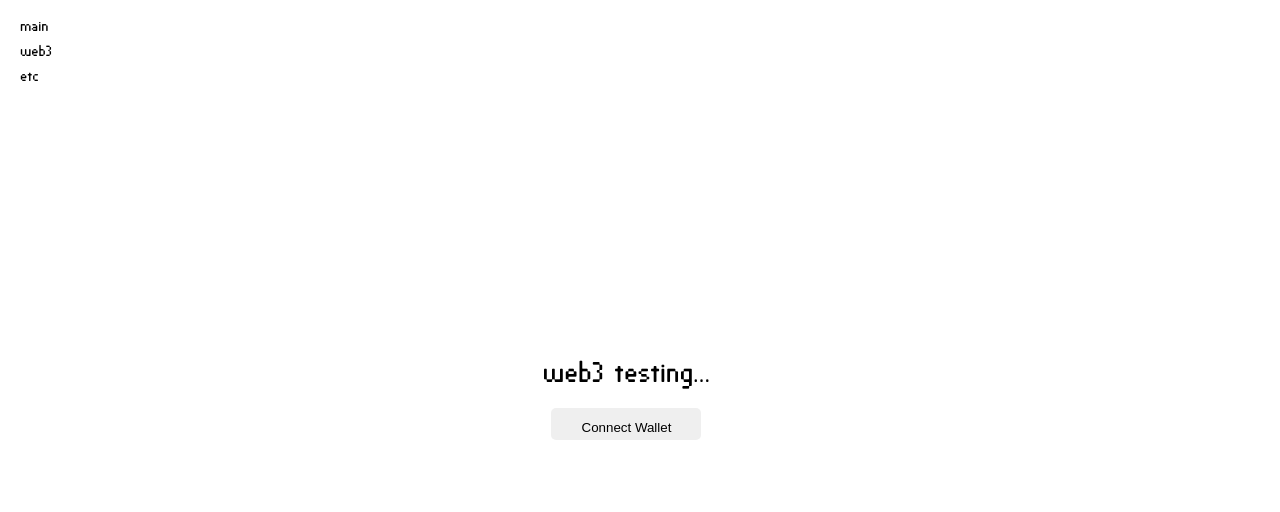
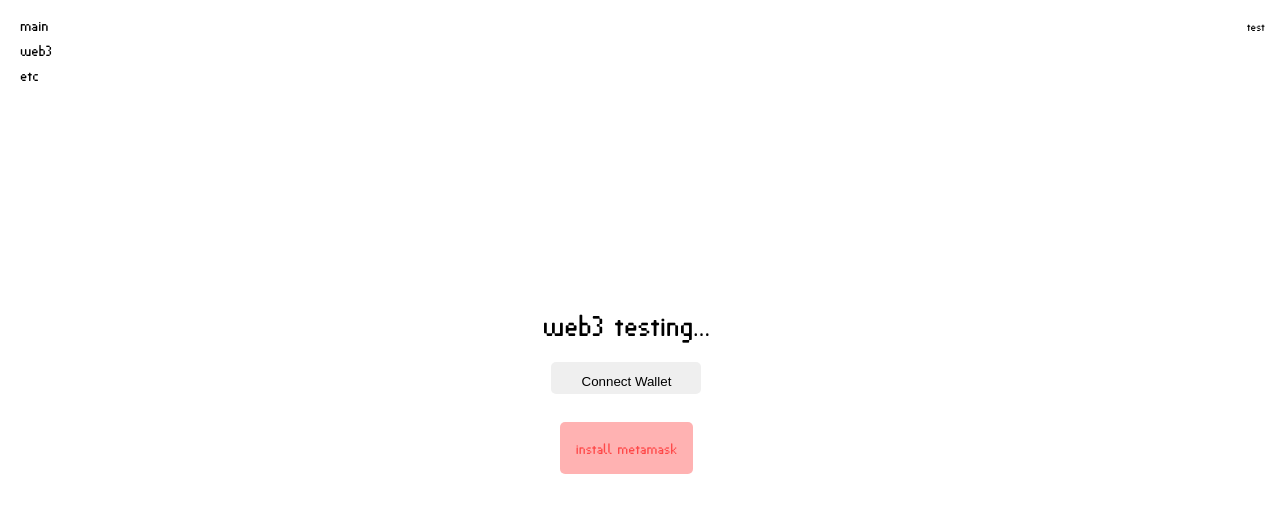
Before and after one commit to owenkrause/skuloop.dev, a Next.js app: page /web3 in a window 1280 px wide. Both pictures are taken after a click on the button "Connect Wallet". Shown: the top 512 px of the page. Built offline with nearby package versions, Linux system fonts and the light colour scheme.

Commit message:
stripe checkout

```diff
--- a/package.json
+++ b/package.json
@@ -10,6 +10,7 @@
     "react": "^17.0.2",
     "react-dom": "^17.0.2",
     "react-scripts": "5.0.0",
+    "stripe": "^8.212.0",
     "web-vitals": "^2.1.4"
   },
   "scripts": {
--- a/src/pages/etc.js
+++ b/src/pages/etc.js
@@ -1,9 +1,12 @@
 import Sidebar from '../components/Sidebar';
 
 const Etc = () => {
+
   return (
     <>
       <Sidebar />
+      <Link href="https://buy.stripe.com/dR65kTfhq0Vb5tCdQQ"></Link>
+      <button onClick>Checkout</button>
     </>
   )
 }
--- a/src/pages/web3.js
+++ b/src/pages/web3.js
@@ -10,6 +10,7 @@
   const [disable, setDisable] = useState(false);
   const [error, setError] = useState('');
   const [txnsuccess, setTxnSuccess] = useState(false);
+  const [totalWaves, setTotalWaves] = useState('');
 
   const contractAddress = '0xffEd6232229ac931855332d2e8D9d46FBa6EfABD';
   const contractABI = abi.abi;
@@ -54,7 +55,7 @@
       const { ethereum } = window;
 
       if (!ethereum) {
-        alert('Install MetaMask!');
+        setError('metamask');
         setIsConnecting(false);
         setDisable(false);
         return;
@@ -95,8 +96,7 @@
         const signer = provider.getSigner();
         const wavePortalContract = new ethers.Contract(contractAddress, contractABI, signer);
 
-        let count = await wavePortalContract.getTotalWaves();
-        console.log('Retrieved total wave count...', count.toNumber());
+        console.log('Retrieved total wave count...', getWaves());
 
         const waveTxn = await wavePortalContract.wave();
         console.log('Mining...', waveTxn.hash);
@@ -106,8 +106,8 @@
         setDisable(false);
         setIsConnecting(false);
         setTxnSuccess(true);
-        count = await wavePortalContract.getTotalWaves();
-        console.log('Retrieved total wave count...', count.toNumber());
+
+        console.log('Retrieved total wave count...', getWaves());
       } else {
         console.log('Ethereum object does not exist!');
       }
@@ -117,6 +117,10 @@
       setIsConnecting(false);
       setDisable(false);
     }
+  }
+
+  const getWaves = async () => {
+    return totalWaves;
   }
 
   useEffect(() => {
@@ -131,6 +135,7 @@
     <>
       <div className='flex-container' id='parent'>
 
+        <div className="top-right">test{totalWaves}</div>
         <Sidebar />
 
         <div className='wrapper'>
@@ -172,7 +177,13 @@
                   </div>
                 </div>
               )}
-
+              {(error === 'metamask') && (
+                <div id='error'>
+                  <div className='description'>
+                    install metamask
+                  </div>
+                </div>
+              )}
               {(error === 'rinkeby') && (
                 <div id='error'>
                   <div className='description'>
--- a/styles/App.css
+++ b/styles/App.css
@@ -242,3 +242,13 @@
 .center-text {
   transform: translate(0, .2rem)
 }
+
+.top-right {
+  display: flex;
+  align-items: center;
+  justify-content: center;
+  position: absolute;
+  top: 0;
+  right: 0;
+  margin: 15px;
+}
```
Also changed, not shown: 1 other file (tests, documents, lock files or other folders).
